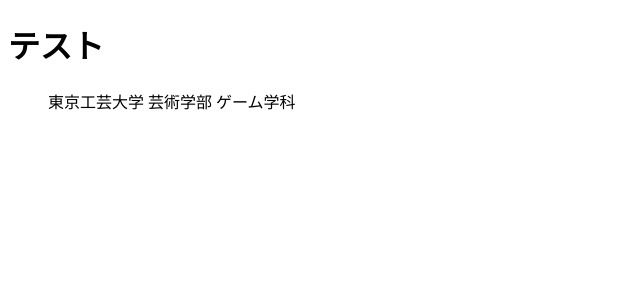
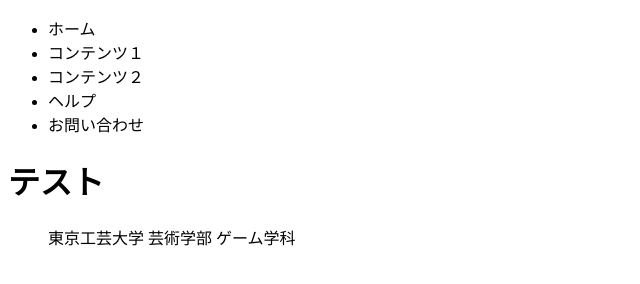
Before and after one commit to km323/web1-8, a plain HTML site: page index.html in a window 1280 px wide. Shown: the whole page, without its empty margins (0-640 px from the left). Drawn offline with Linux system fonts and the light colour scheme.

Commit message:
Update index.html

```diff
--- a/index.html
+++ b/index.html
@@ -6,6 +6,15 @@
   <title>練習</title>
     </head>
   <body>
+    <nav id="gnav">
+      <ul>
+        <li><a herf="#">ホーム</a></li>
+        <li><a herf="#">コンテンツ１</a></li>
+        <li><a herf="#">コンテンツ２</a></li>
+        <li><a herf="#">ヘルプ</a></li>
+        <li><a herf="#">お問い合わせ</a></li>
+        </ul>
+      </nav>
     <h1>テスト</h1>
     <ul class="breadcrumbs">
       <li>東京工芸大学</li>
```
